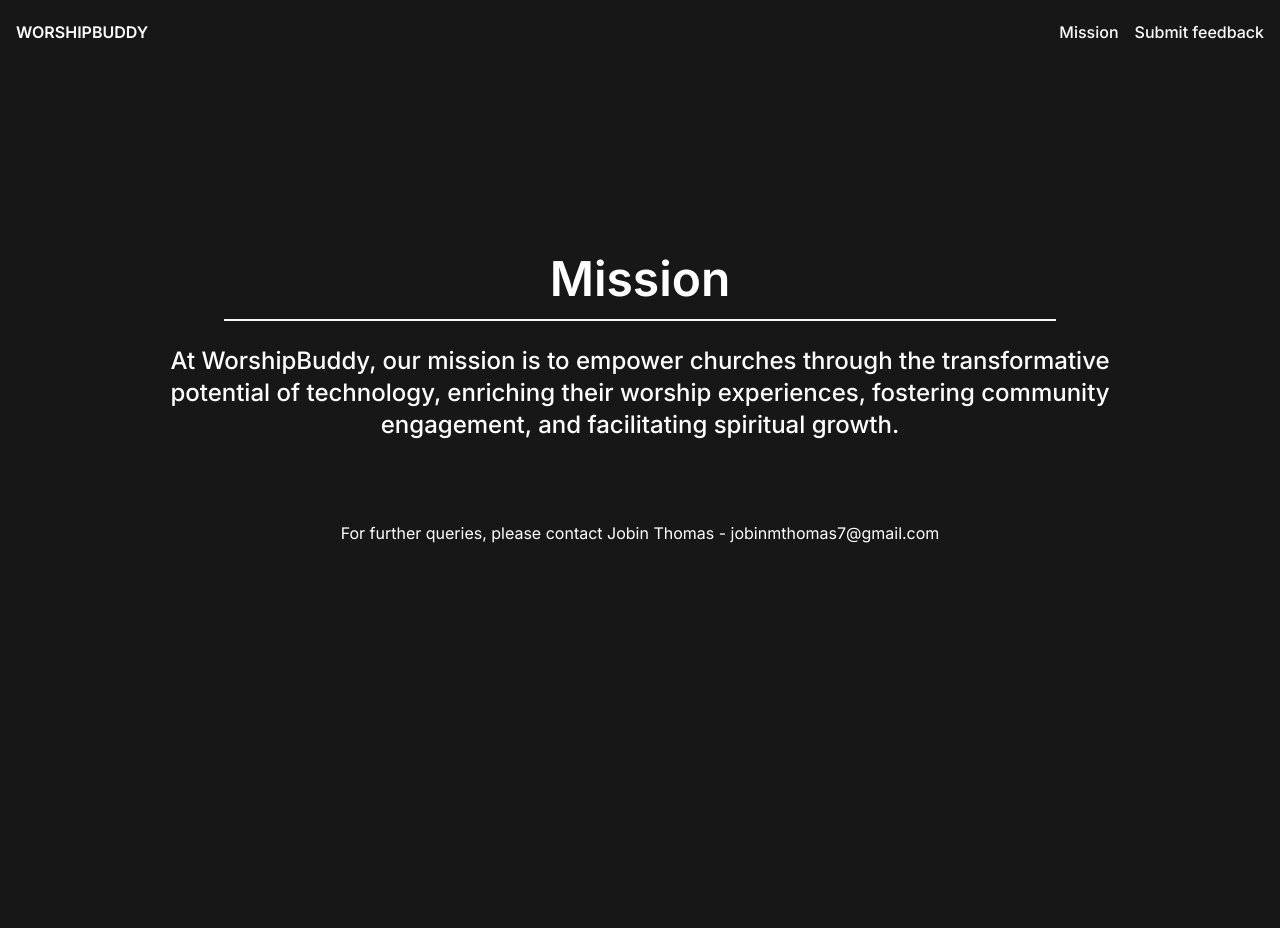
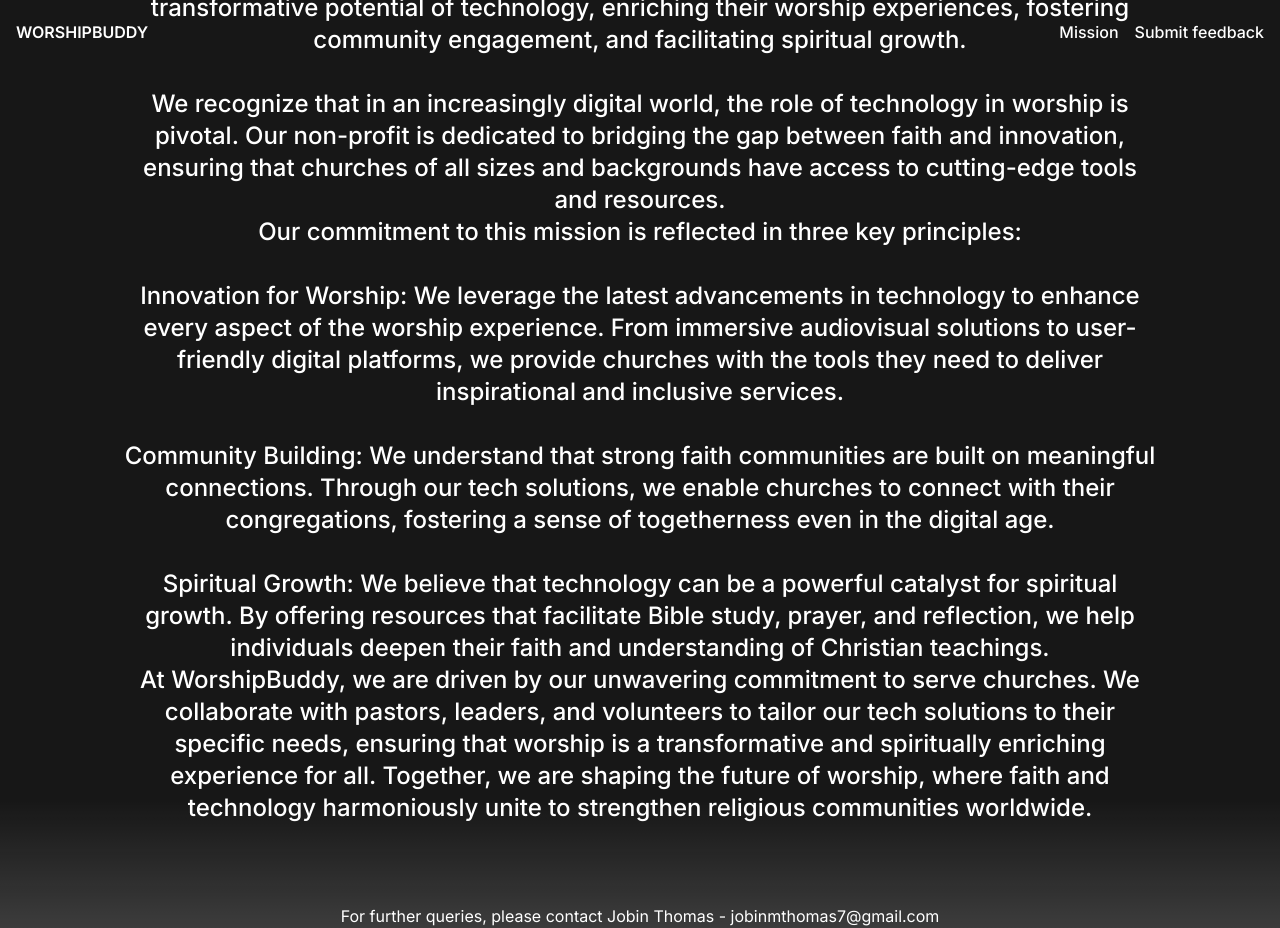
Before and after one commit to WorshipBuddy/worshipbuddy.org, a Next.js app: page /mission in a window 1280 px wide. Before the commit the page ends 800 px from the top, so only its background shows below. Built offline with nearby package versions, Linux system fonts and the light colour scheme.

Commit message:
updted mission

```diff
--- a/app/mission/page.jsx
+++ b/app/mission/page.jsx
@@ -7,10 +7,19 @@ function page() {
       <div className="h-0.5 w-full md:w-8/12 bg-neutral-50 my-4"></div>
       <div className="flex flex-col gap-20 items-center justify-center">
         <div className="w-full md:w-10/12 font-medium text-2xl text-center mt-2 ">
-          At WorshipBuddy, our mission is to empower churches through the
-          transformative potential of technology, enriching their worship
-          experiences, fostering community engagement, and facilitating
-          spiritual growth.
+      <p>At WorshipBuddy, our mission is to empower churches worldwide through the transformative potential of technology, enriching their worship experiences, fostering community engagement, and facilitating spiritual growth.</p>
+<p><br></br>
+We recognize that in an increasingly digital world, the role of technology in worship is pivotal. Our non-profit is dedicated to bridging the gap between faith and innovation, ensuring that churches of all sizes and backgrounds have access to cutting-edge tools and resources.</p>
+<p>Our commitment to this mission is reflected in three key principles:</p>
+<br></br>
+<p>Innovation for Worship: We leverage the latest advancements in technology to enhance every aspect of the worship experience. From immersive audiovisual solutions to user-friendly digital platforms, we provide churches with the tools they need to deliver inspirational and inclusive services.</p>
+<br></br>
+<p></p>
+Community Building: We understand that strong faith communities are built on meaningful connections. Through our tech solutions, we enable churches to connect with their congregations, fostering a sense of togetherness even in the digital age.
+<p></p><br></br>
+Spiritual Growth: We believe that technology can be a powerful catalyst for spiritual growth. By offering resources that facilitate Bible study, prayer, and reflection, we help individuals deepen their faith and understanding of Christian teachings.<br></br>
+<p>At WorshipBuddy, we are driven by our unwavering commitment to serve churches. We collaborate with pastors, leaders, and volunteers to tailor our tech solutions to their specific needs, ensuring that worship is a transformative and spiritually enriching experience for all. Together, we are shaping the future of worship, where faith and technology harmoniously unite to strengthen religious communities worldwide.
+</p>
         </div>
         <div className=" text-l text-center">
           For further queries, please contact Jobin Thomas - jobinmthomas7@gmail.com
```
